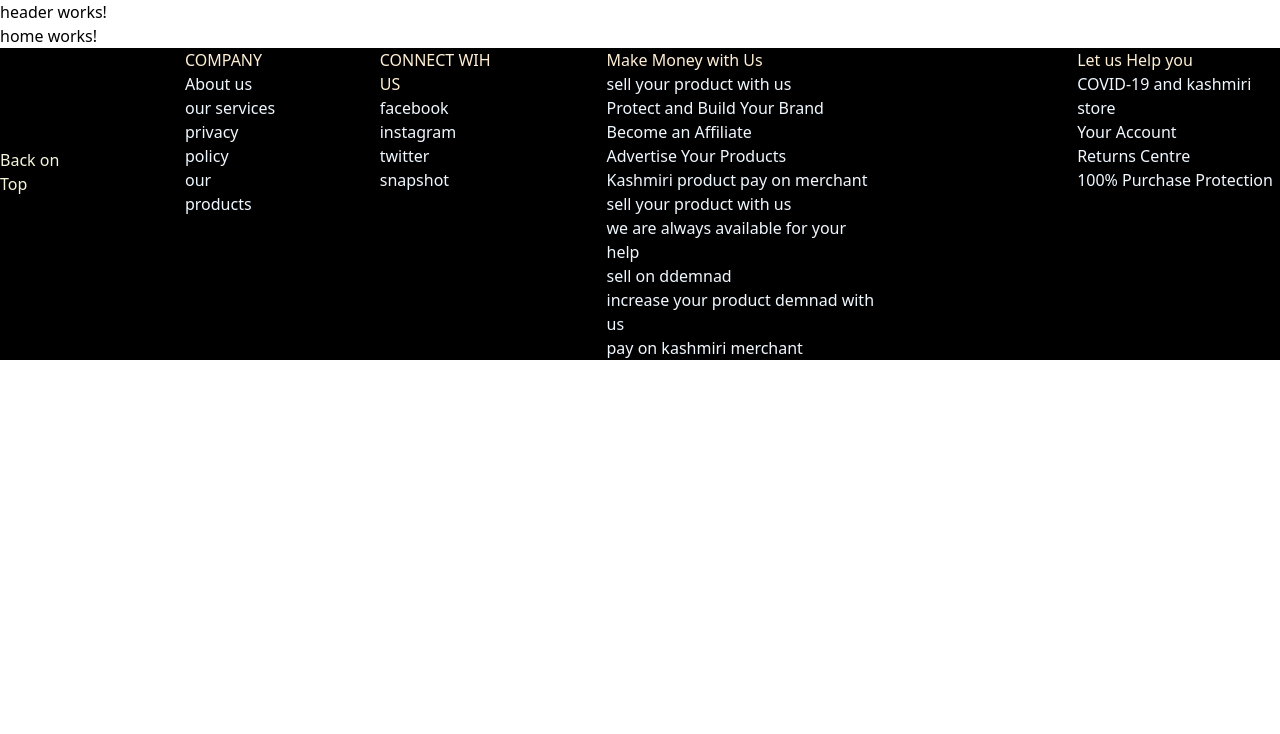
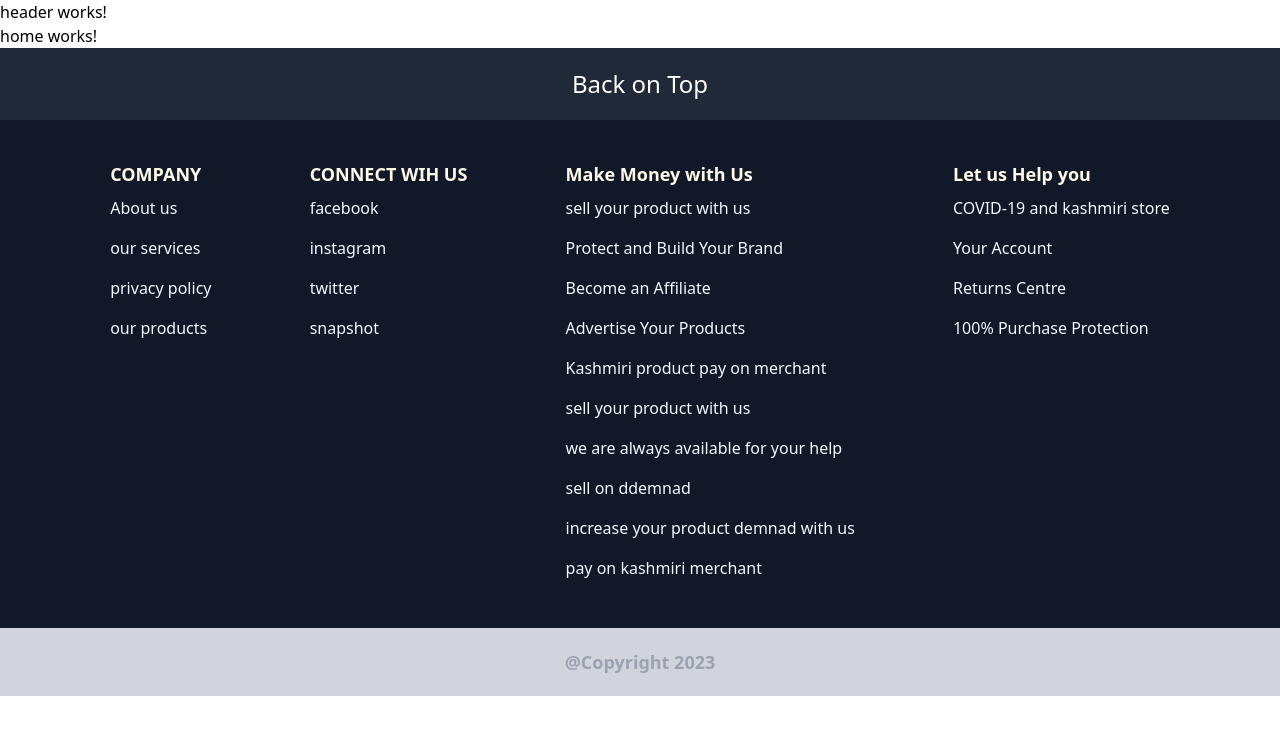
Before and after one commit to amarhusain/kashmir-frontend, an Angular app: page / in a window 1280 px wide. Shown: the top 734 px of the page. Built offline with nearby package versions, Linux system fonts and the light colour scheme.

Commit message:
modified footer

```diff
--- a/src/app/core/footer/footer.component.html
+++ b/src/app/core/footer/footer.component.html
@@ -1,61 +1,60 @@
-<div class="flex ">
-    <div style="margin-top: 100px;">
-        <h1 style="color: beige;"> Back on Top</h1>
+<footer>
+    <div class="bg-gray-800 p-5">
+        <h1 class="text-center text-white text-2xl"> Back on Top</h1>
     </div>
+    <div class="flex justify-evenly bg-gray-900 px-3 py-10">
+        <div>
+            <h3 class="text-yellow-50 text-lg font-bold">COMPANY</h3>
+            <ul class="footer__list">
+                <li><a href="">About us</a></li>
+                <li><a href="">our services</a></li>
+                <li><a href="">privacy policy</a></li>
+                <li><a href="">our products</a></li>
+            </ul>
 
-        <div style="margin-left: 100px;">
-            <h3 style="color: papayawhip;">COMPANY</h3>
-            <ul>
-                <li style="color: aliceblue;"><a href="">About us</a></li>
-                 <li style="color: aliceblue;"><a href="">our services</a></li>
-                 <li style="color: aliceblue;"><a href="">privacy policy</a></li>
-                 <li style="color: aliceblue;"><a href="">our products</a></li>
+        </div>
+
+        <div>
+            <h3 class="text-yellow-50 text-lg font-bold">CONNECT WIH US</h3>
+            <ul class="footer__list">
+                <li><a href="">facebook</a></li>
+                <li><a href="">instagram</a></li>
+                <li><a href="">twitter</a></li>
+                <li><a href="">snapshot</a></li>
+            </ul>
+        </div>
+
+        <div>
+            <h3 class="text-yellow-50 text-lg font-bold">Make Money with Us</h3>
+            <ul class="footer__list">
+                <li><a href="">sell your product with us </a></li>
+                <li><a href="">Protect and Build Your Brand</a></li>
+                <li><a href="">Become an Affiliate</a></li>
+                <li><a href="">Advertise Your Products</a></li>
+                <li><a href="">Kashmiri product pay on merchant </a></li>
+                <li><a href="">sell your product with us </a></li>
+                <li><a href="">we are always available for your help </a></li>
+                <li><a href="">sell on ddemnad </a></li>
+                <li><a href="">increase your product demnad with us </a></li>
+                <li><a href="">pay on kashmiri merchant </a></li>
+            </ul>
+        </div>
+
+        <div>
+            <h3 class="text-yellow-50 text-lg font-bold">Let us Help you</h3>
+            <ul class="footer__list">
+                <li><a href="">COVID-19 and kashmiri store</a></li>
+                <li><a href="">Your Account</a></li>
+                <li><a href="">Returns Centre</a></li>
+                <li><a href="">100% Purchase Protection</a></li>
             </ul>
 
 
         </div>
 
 
-    <div style="padding-left: 100px;">
-        <h3 style="color: papayawhip;">CONNECT WIH US</h3>
-         <ul>
-                <li style="color: aliceblue;"><a href="">facebook</a></li>
-                 <li style="color: aliceblue;"><a href="">instagram</a></li>
-                 <li style="color: aliceblue;"><a href="">twitter</a></li>
-                 <li style="color: aliceblue;"><a href="">snapshot</a></li>
-            </ul>
     </div>
-        <div style="padding-left: 100px;">
-        <h3 style="color:papayawhip;">Make Money with Us</h3>
-         <ul>
-                <li style="color: aliceblue;"><a href="">sell your product with us </a></li>
-                <li style="color: aliceblue;"><a href="">Protect and Build Your Brand</a></li>
-                <li style="color: aliceblue;"><a href="">Become an Affiliate</a></li>
-                <li style="color: aliceblue;"><a href="">Advertise Your Products</a></li>
-                <li style="color: aliceblue;"><a href="">Kashmiri product pay on merchant </a></li>
-                <li style="color: aliceblue;"><a href="">sell your product with us  </a></li>
-                <li style="color: aliceblue;"><a href="">we are always available for your help </a></li>
-                <li style="color: aliceblue;"><a href="">sell on ddemnad  </a></li>
-                <li style="color: aliceblue;"><a href="">increase your product demnad with us  </a></li>
-                <li style="color: aliceblue;"><a href="">pay on kashmiri merchant  </a></li>
-            </ul>
+    <div class="text-center bg-gray-300 p-5">
+        <p class="text-gray-400 text-lg font-bold"> @Copyright 2023</p>
     </div>
-    <div style="margin-left: 200px;">
-        <h3 style="color: papayawhip;">Let us Help you</h3>
-        <ul>
-            <li style="color: aliceblue;"><a href="">COVID-19 and kashmiri store</a></li>
-             <li style="color: aliceblue;"><a href="">Your Account</a></li>
-             <li style="color: aliceblue;"><a href="">Returns Centre</a></li>
-             <li style="color: aliceblue;"><a href="">100% Purchase Protection</a></li>
-        </ul>
-
-
-    </div>
-
-
-
-
-
-
-
-</div>
+</footer>
--- a/src/app/core/footer/footer.component.scss
+++ b/src/app/core/footer/footer.component.scss
@@ -1,4 +1,4 @@
-.flex{
+.a{
     background-color:black ;
 }
 .h4{
--- a/src/styles.scss
+++ b/src/styles.scss
@@ -2,3 +2,11 @@
 @tailwind base;
 @tailwind components;
 @tailwind utilities;
+
+
+.footer__list{
+    li{
+        color: aliceblue;
+        padding: 8px 0;
+    }
+}
```
